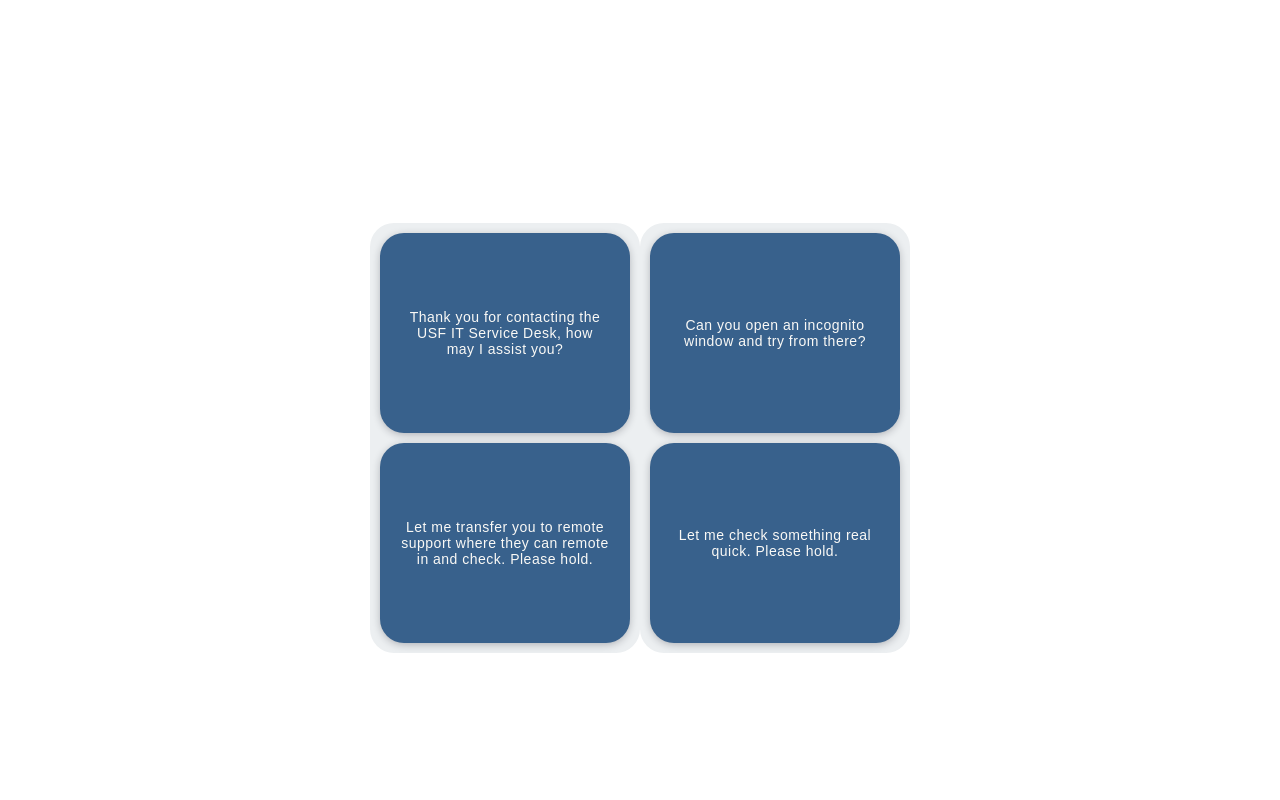
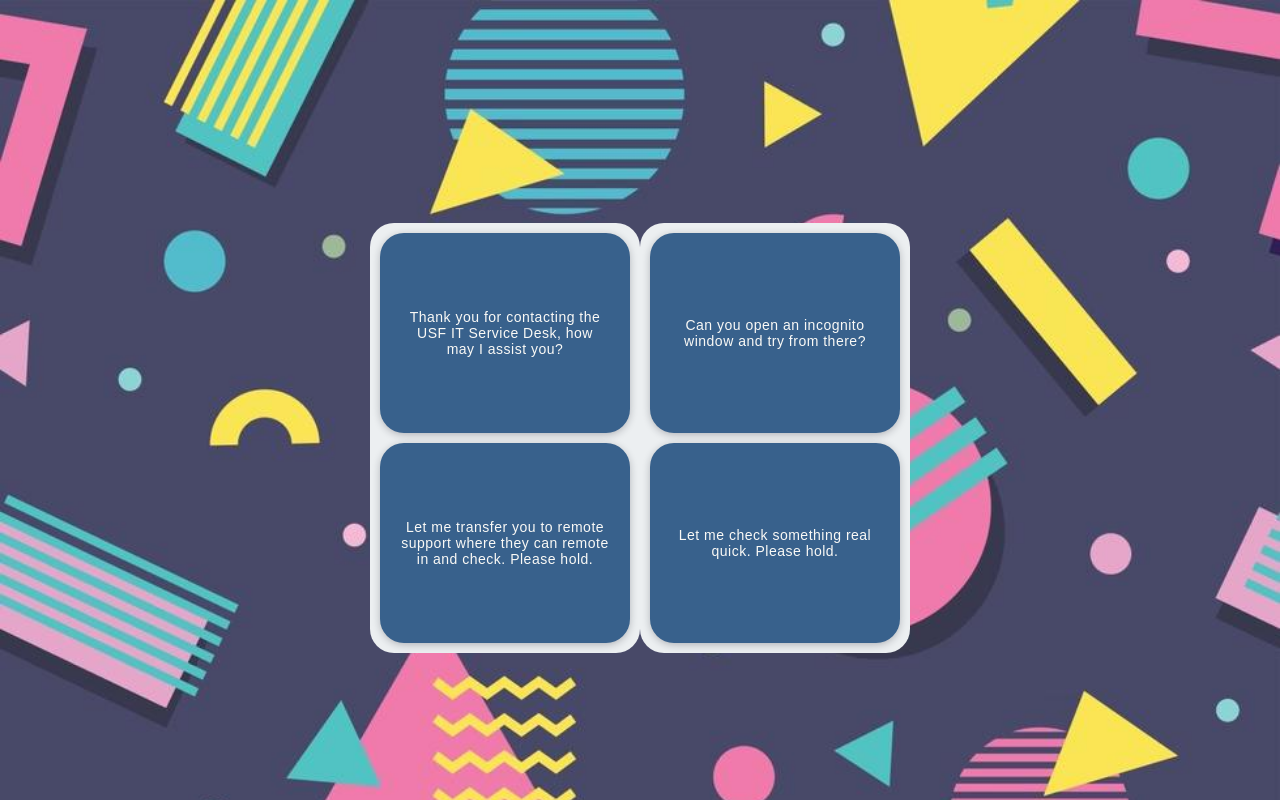
Before and after one commit to chicken-teriyaki-cup-rice/2fast2macropad, a website built with Vite: page index.html in a window 1280 px wide. Built offline with nearby package versions, Linux system fonts and the light colour scheme.

Commit message:
Update index.html

```diff
--- a/index.html
+++ b/index.html
@@ -8,6 +8,7 @@
     <title>Buy.Me.duckyPad.</title>
   </head>
   <body>
+    <img class="bg" src="https://raw.githubusercontent.com/chicken-teriyaki-cup-rice/2fast2macropad/main/public/background.jpg" alt="" />
     <div class="container">
       <div class="row">
         <button data-dialog="accept-dialog" class="btn square">
```
